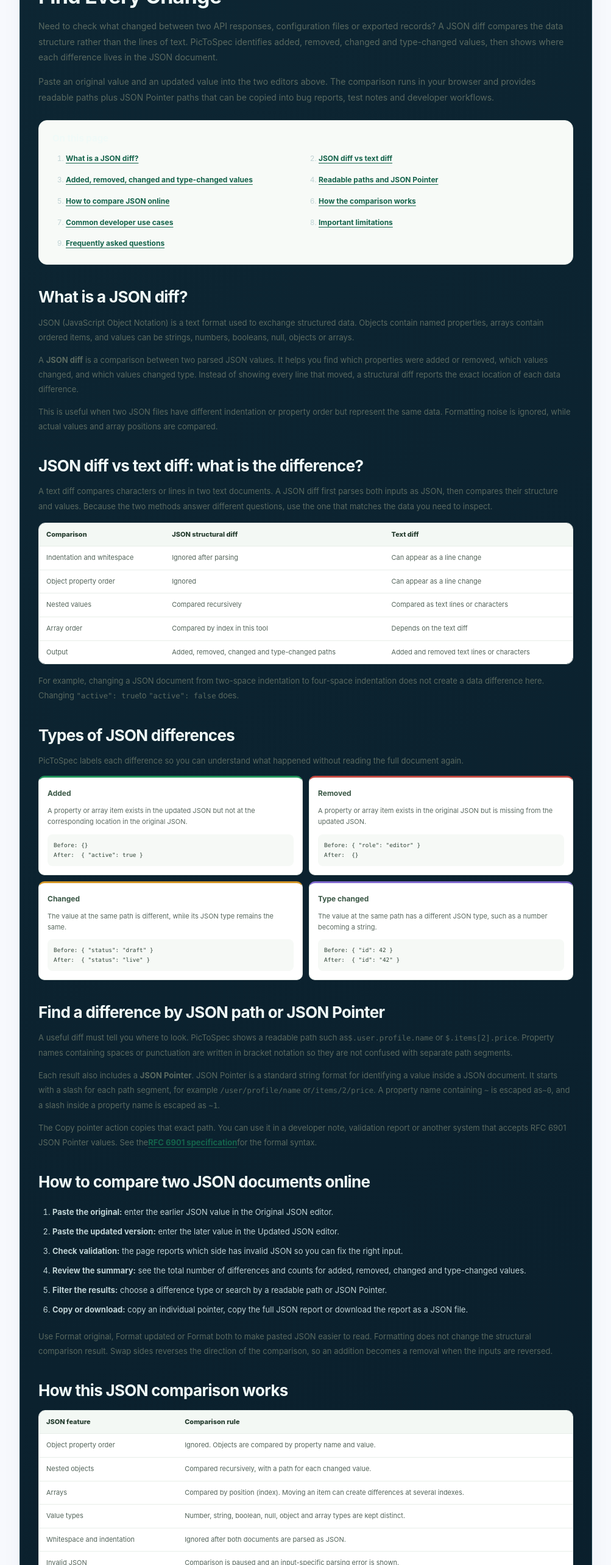
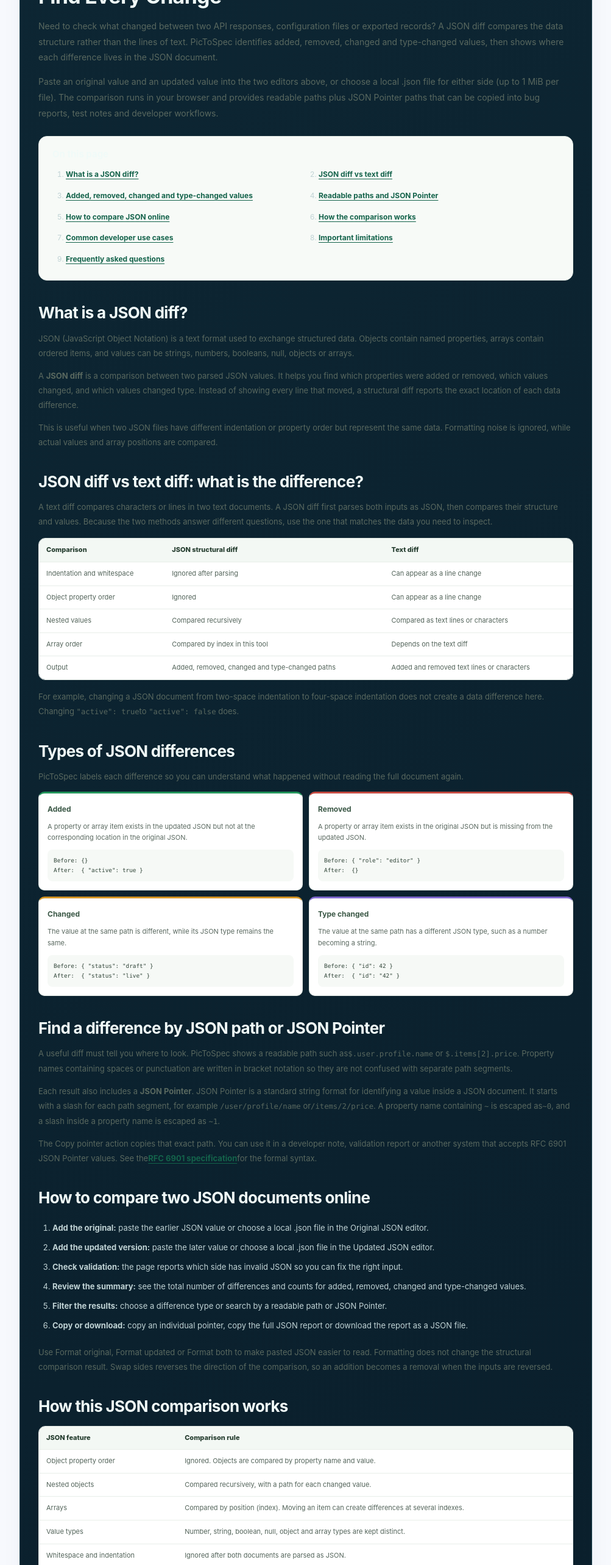
Before and after one commit to ya6331856-cpu/pic-to-spec, a Next.js app: page /json-diff in a window 1280 px wide. Shown: the part 2300-4866 px from the top of the page at 61% size, without its empty margins (138-1141 px from the left). Built offline with nearby package versions, Linux system fonts and the light colour scheme; no server answers.

Commit message:
Document local JSON file import and its size limit

```diff
--- a/components/JsonDiffGuide.tsx
+++ b/components/JsonDiffGuide.tsx
@@ -11,9 +11,10 @@ export default function JsonDiffGuide() {
           difference lives in the JSON document.
         </p>
         <p>
-          Paste an original value and an updated value into the two editors above. The comparison
-          runs in your browser and provides readable paths plus JSON Pointer paths that can be
-          copied into bug reports, test notes and developer workflows.
+          Paste an original value and an updated value into the two editors above, or choose a local .json
+          file for either side (up to 1 MiB per file). The comparison runs in your browser and
+          provides readable paths plus JSON Pointer paths that can be copied into bug reports,
+          test notes and developer workflows.
         </p>
       </div>
 
@@ -140,8 +141,8 @@ After:  { "id": "42" }`}</code></pre>
       <section id="how-to-compare-json">
         <h2>How to compare two JSON documents online</h2>
         <ol>
-          <li><strong>Paste the original:</strong> enter the earlier JSON value in the Original JSON editor.</li>
-          <li><strong>Paste the updated version:</strong> enter the later value in the Updated JSON editor.</li>
+          <li><strong>Add the original:</strong> paste the earlier JSON value or choose a local .json file in the Original JSON editor.</li>
+          <li><strong>Add the updated version:</strong> paste the later value or choose a local .json file in the Updated JSON editor.</li>
           <li><strong>Check validation:</strong> the page reports which side has invalid JSON so you can fix the right input.</li>
           <li><strong>Review the summary:</strong> see the total number of differences and counts for added, removed, changed and type-changed values.</li>
           <li><strong>Filter the results:</strong> choose a difference type or search by a readable path or JSON Pointer.</li>
@@ -197,7 +198,7 @@ After:  { "id": "42" }`}</code></pre>
       <section id="json-diff-limitations">
         <h2>Important limitations before comparing JSON</h2>
         <ul>
-          <li>Both inputs must be valid standard JSON. Comments, trailing commas and JavaScript object literals are not accepted.</li>
+          <li>Both inputs must be valid standard JSON. Comments, trailing commas and JavaScript object literals are not accepted. Local file selection is limited to 1 MiB per side.</li>
           <li>Arrays are compared by index. There is no ignore-array-order or match-by-ID mode.</li>
           <li>JavaScript parses JSON numbers as Number values. Very large integers or precision-sensitive decimals may not be represented exactly; use a precision-preserving comparison workflow for those values.</li>
           <li>Duplicate property names are not preserved as separate values by the browser's JSON parser.</li>
@@ -216,8 +217,9 @@ After:  { "id": "42" }`}</code></pre>
           <summary>How do I compare two JSON files online?</summary>
           <p>
             Open the JSON Diff Tool, paste the original JSON on the left and the updated JSON on the
-            right. The page validates both inputs and shows structural differences with paths.
-            It currently accepts pasted JSON text rather than uploading files.
+            right. The page validates both inputs and shows structural differences with paths. You can paste JSON
+            text or choose a local .json file up to 1 MiB per side. Files are read by your browser
+            and are not sent to a PicToSpec processing server.
           </p>
         </details>
         <details>
```
